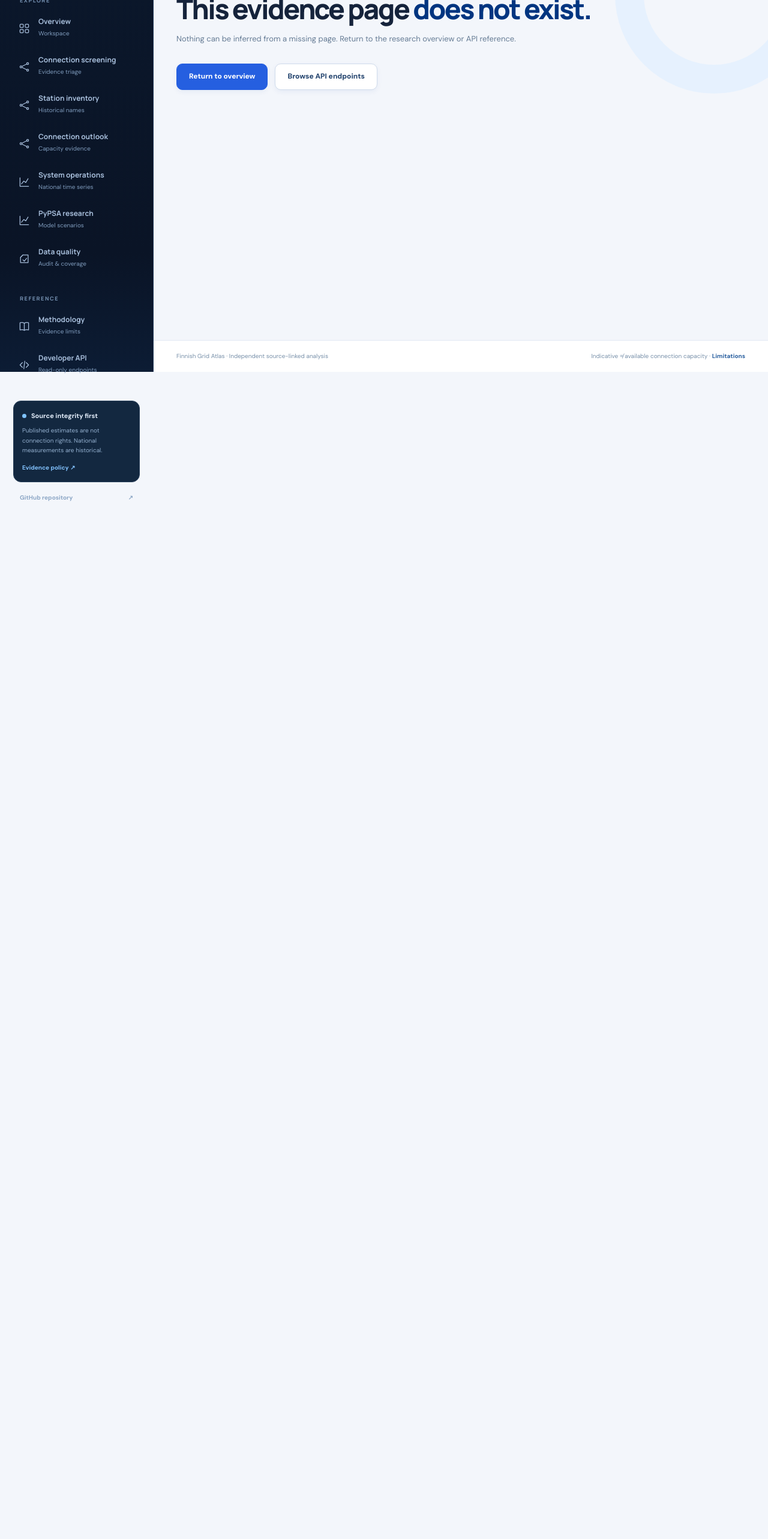
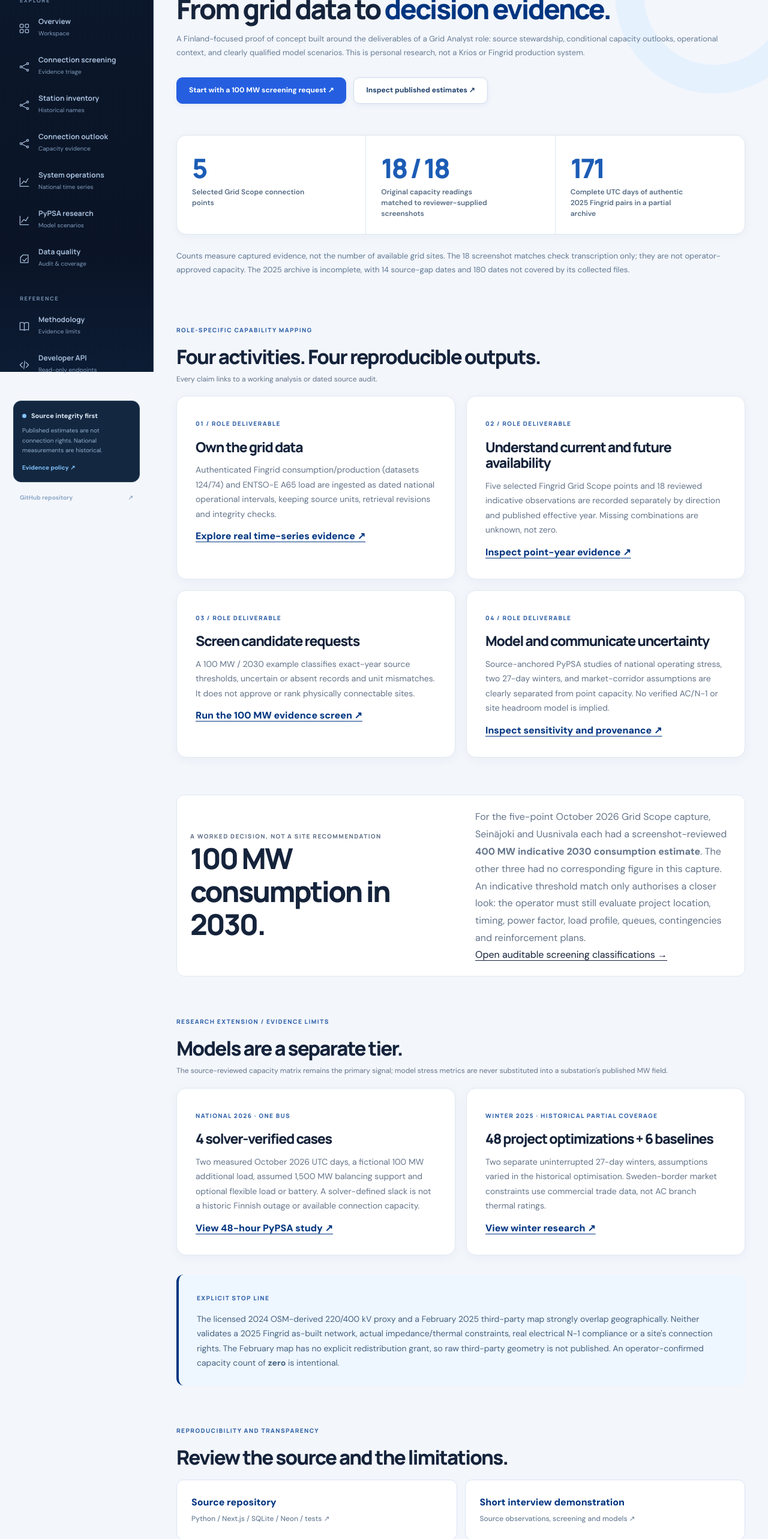
Before and after one commit to abhijith-sivaprasadan/finnish-grid-connection-evidence, a Next.js app in the folder website/: page /case-study in a window 1280 px wide. Before the commit this address had no page. Shown: the part 180-2746 px from the top of the page at 60% size. Before the commit the page ends 800 px from the top, so only its background shows below. Built offline with nearby package versions, Linux system fonts and the light colour scheme.

Commit message:
Krios: publish credible role-aligned case study with dated 18-row capacity audit, screening and separate model evidence

```diff
--- /dev/null
+++ b/website/src/app/case-study/page.tsx
@@ -0,0 +1,71 @@
+import type { Metadata } from "next";
+import Link from "next/link";
+import archive from "@/lib/fingrid-archive-coverage-2025.json";
+import winter from "@/lib/pypsa-long-winter-2025.json";
+import model from "@/lib/pypsa-scenario-results.json";
+import review from "@/lib/grid-scope-audit.json";
+
+export const metadata:Metadata={
+ title:"Grid analyst portfolio case study",
+ description:"An independently developed Finnish grid-data and indicative power-availability screener: source-reviewed substations, operator national series, auditable data storage and explicitly hypothetical PyPSA sensitivity."
+};
+
+const evidence=[
+ {n:"01",title:"Own the grid data",detail:"Authenticated Fingrid consumption/production (datasets 124/74) and ENTSO-E A65 load are ingested as dated national operational intervals, keeping source units, retrieval revisions and integrity checks.",href:"/operations",link:"Explore real time-series evidence"},
+ {n:"02",title:"Understand current and future availability",detail:"Five selected Fingrid Grid Scope points and 18 reviewed indicative observations are recorded separately by direction and published effective year. Missing combinations are unknown, not zero.",href:"/connections",link:"Inspect point-year evidence"},
+ {n:"03",title:"Screen candidate requests",detail:"A 100 MW / 2030 example classifies exact-year source thresholds, uncertain or absent records and unit mismatches. It does not approve or rank physically connectable sites.",href:"/screening?demand_mw=100&year=2030&direction=consumption&voltage=all",link:"Run the 100 MW evidence screen"},
+ {n:"04",title:"Model and communicate uncertainty",detail:"Source-anchored PyPSA studies of national operating stress, two 27-day winters, and market-corridor assumptions are clearly separated from point capacity. No verified AC/N-1 or site headroom model is implied.",href:"/analysis",link:"Inspect sensitivity and provenance"}
+];
+
+export default function CaseStudy(){
+ return <>
+  <section className="page-hero"><div className="wrap">
+   <p className="eyebrow">Portfolio / energy & grids / independent case study</p>
+   <h1>From grid data to <em>decision evidence.</em></h1>
+   <p className="lede">A Finland-focused proof of concept built around the deliverables of a Grid Analyst role: source stewardship, conditional capacity outlooks, operational context, and clearly qualified model scenarios. This is personal research, not a Krios or Fingrid production system.</p>
+   <div className="action-row"><Link className="button" href="/screening?demand_mw=100&year=2030&direction=consumption&voltage=all">Start with a 100 MW screening request ↗</Link><Link className="button secondary" href="/connections">Inspect published estimates ↗</Link></div>
+  </div></section>
+  <section className="section compact"><div className="wrap">
+   <div className="data-strip three">
+    <div><strong>5</strong><span>Selected Grid Scope connection points</span></div>
+    <div><strong>18 / 18</strong><span>Original capacity readings matched to reviewer-supplied screenshots</span></div>
+    <div><strong>{archive.verified_complete_days}</strong><span>Complete UTC days of authentic 2025 Fingrid pairs in a partial archive</span></div>
+   </div>
+   <p className="footnote">Counts measure captured evidence, not the number of available grid sites. The 18 screenshot matches check transcription only; they are not operator-approved capacity. The 2025 archive is incomplete, with {archive.known_missing_source_days} source-gap dates and {archive.not_covered_by_archives_days} dates not covered by its collected files.</p>
+  </div></section>
+  <section className="section"><div className="wrap">
+   <div className="section-intro"><p className="eyebrow">Role-specific capability mapping</p><h2>Four activities. Four reproducible outputs.</h2><p>Every claim links to a working analysis or dated source audit.</p></div>
+   <div className="grid-2">{evidence.map(e=><article className="research-card" key={e.n}>
+     <span className="kicker">{e.n} / role deliverable</span><h3>{e.title}</h3><p>{e.detail}</p><Link href={e.href}>{e.link} ↗</Link>
+   </article>)}</div>
+  </div></section>
+  <section className="section compact"><div className="wrap">
+   <div className="feature-band"><div><p className="eyebrow">A worked decision, not a site recommendation</p><h2>100 MW consumption in 2030.</h2></div>
+    <div><p>For the five-point October 2026 Grid Scope capture, Seinäjoki and Uusnivala each had a screenshot-reviewed <strong>400 MW indicative 2030 consumption estimate</strong>. The other three had no corresponding figure in this capture. An indicative threshold match only authorises a closer look: the operator must still evaluate project location, timing, power factor, load profile, queues, contingencies and reinforcement plans.</p>
+      <Link href="/screening?demand_mw=100&year=2030&direction=consumption&voltage=all">Open auditable screening classifications →</Link>
+    </div>
+   </div>
+  </div></section>
+  <section className="section"><div className="wrap">
+   <div className="section-intro"><p className="eyebrow">Research extension / evidence limits</p><h2>Models are a separate tier.</h2><p>The source-reviewed capacity matrix remains the primary signal; model stress metrics are never substituted into a substation's published MW field.</p></div>
+   <div className="grid-2">
+    <article className="research-card"><span className="kicker">National 2026 · one bus</span><h3>{model.scenarios.length} solver-verified cases</h3>
+     <p>Two measured October 2026 UTC days, a fictional 100 MW additional load, assumed 1,500 MW balancing support and optional flexible load or battery. A solver-defined slack is not a historic Finnish outage or available connection capacity.</p><Link href="/analysis">View 48-hour PyPSA study ↗</Link></article>
+    <article className="research-card"><span className="kicker">Winter 2025 · historical partial coverage</span><h3>{winter.scenario_count_all_caps} project optimizations + {winter.baseline_count} baselines</h3>
+     <p>Two separate uninterrupted 27-day winters, assumptions varied in the historical optimisation. Sweden-border market constraints use commercial trade data, not AC branch thermal ratings.</p><Link href="/analysis/borders-2025">View winter research ↗</Link></article>
+   </div>
+   <div className="limit-box"><span className="kicker">Explicit stop line</span>
+     <p>The licensed 2024 OSM-derived 220/400 kV proxy and a February 2025 third-party map strongly overlap geographically. Neither validates a 2025 Fingrid as-built network, actual impedance/thermal constraints, real electrical N−1 compliance or a site's connection rights. The February map has no explicit redistribution grant, so raw third-party geometry is not published. An operator-confirmed capacity count of <strong>zero</strong> is intentional.</p>
+   </div>
+  </div></section>
+  <section className="section"><div className="wrap">
+   <div className="section-intro"><p className="eyebrow">Reproducibility and transparency</p><h2>Review the source and the limitations.</h2></div>
+   <div className="source-links">
+    <a href="https://github.com/abhijith-sivaprasadan/finnish-grid-connection-evidence" target="_blank" rel="noreferrer">Source repository <span>Python / Next.js / SQLite / Neon / tests ↗</span></a>
+    <a href="https://github.com/abhijith-sivaprasadan/finnish-grid-connection-evidence/blob/main/docs/KRIOS_DEMO.md" target="_blank" rel="noreferrer">Short interview demonstration <span>Source observations, screening and models ↗</span></a>
+    <a href="https://github.com/abhijith-sivaprasadan/finnish-grid-connection-evidence/blob/main/docs/STATUS.md" target="_blank" rel="noreferrer">Dated release status <span>What works, what is not independently verified ↗</span></a>
+    <a href="https://www.fingrid.fi/en/grid/grid-connection-agreement-phases/grid-scope/" target="_blank" rel="noreferrer">Original Fingrid Grid Scope <span>Indicative operator viewer and disclaimers ↗</span></a>
+   </div>
+  </div></section>
+ </>;
+}
```
